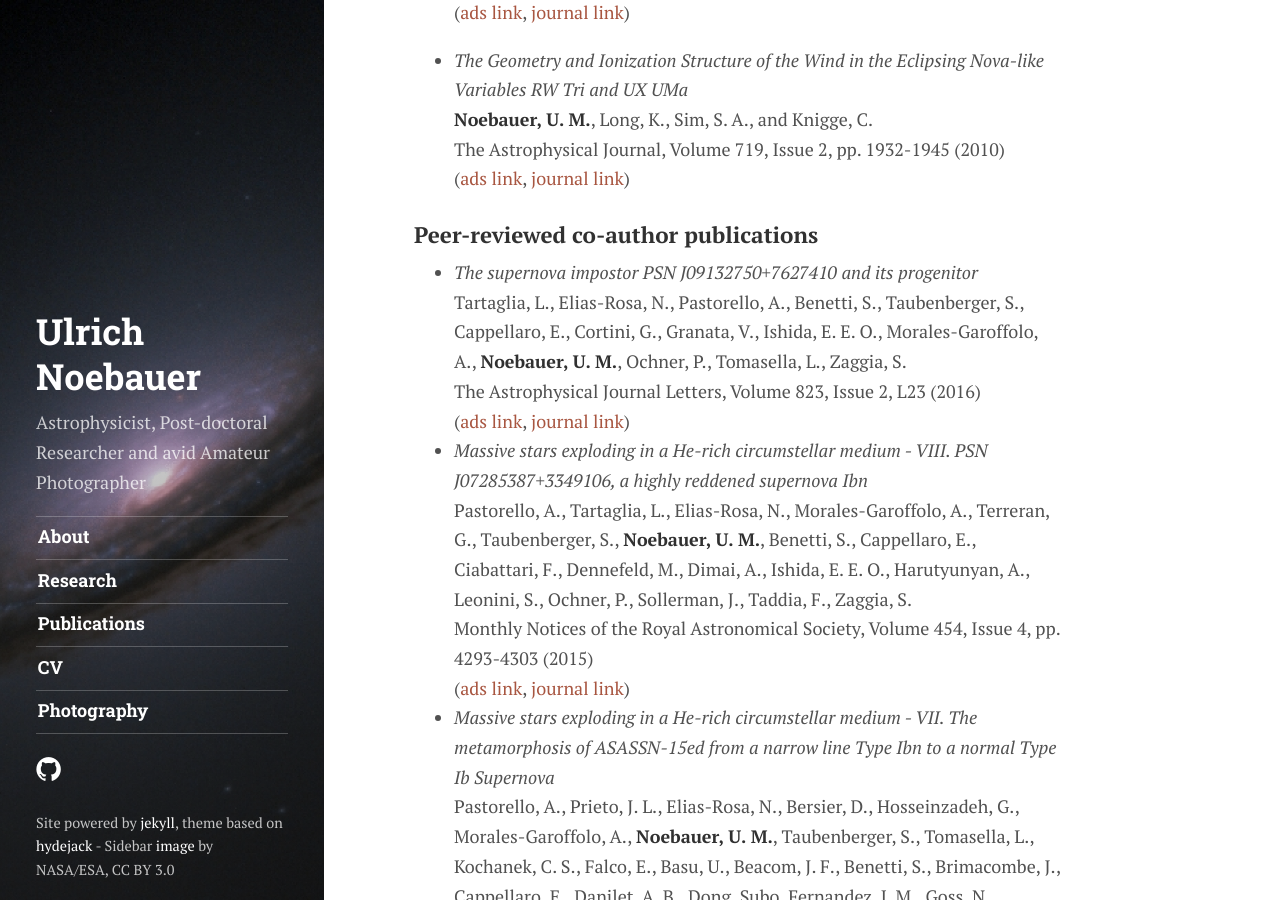
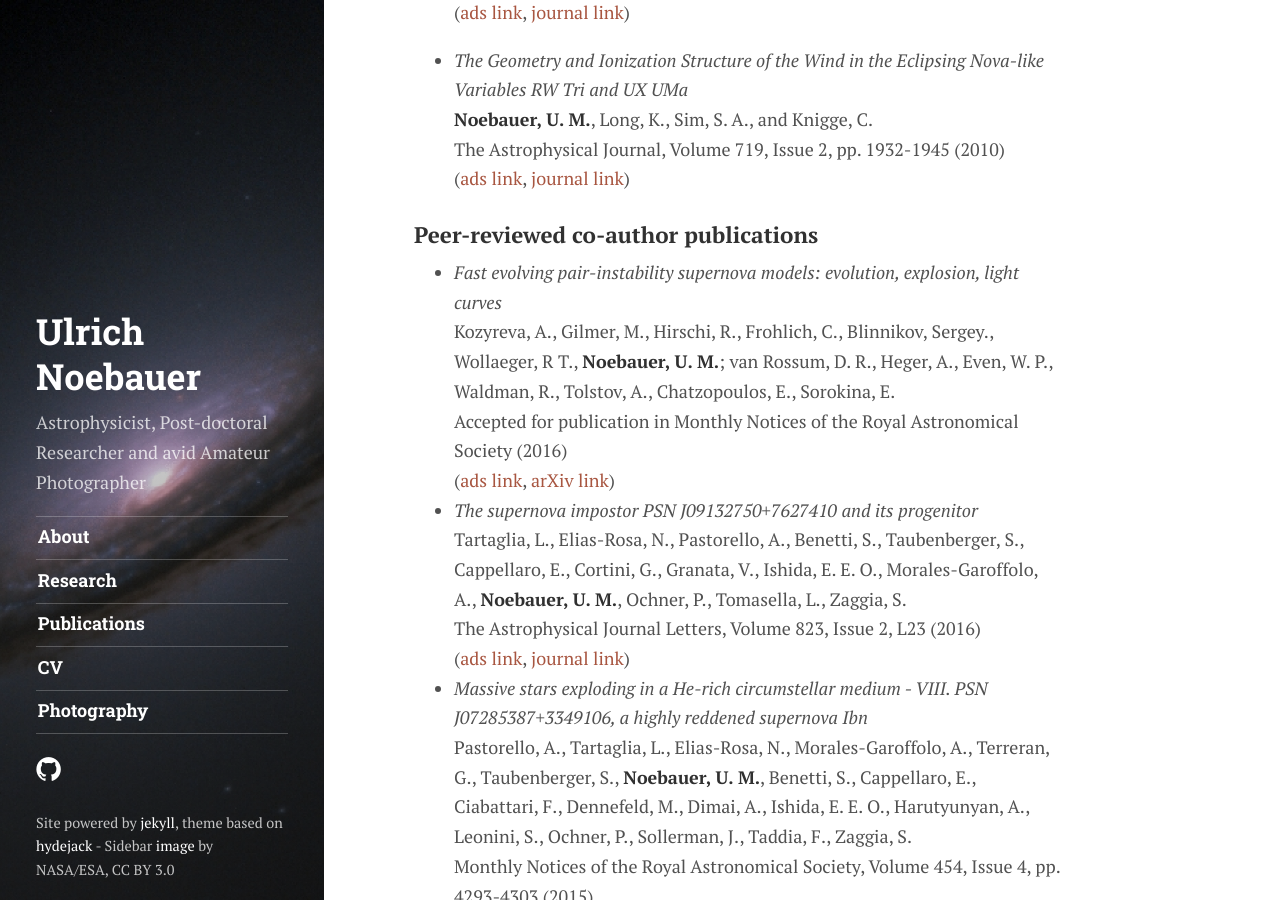
Before and after one commit to unoebauer/unoebauer.github.io, a Jekyll site: the page built from publications/index.md, in a window 1280 px wide and 900 px high, scrolled down 753 px. Built offline with Jekyll 4.4.1, drawn with Linux system fonts in a browser that asks for light colours; some web fonts are replaced.

Commit message:
Add PISNe paper to publication list

```diff
--- a/publications/index.md
+++ b/publications/index.md
@@ -28,6 +28,10 @@ permalink: /publications/
 
 ### Peer-reviewed co-author publications
 
+  * _Fast evolving pair-instability supernova models: evolution, explosion, light curves_
+     Kozyreva, A., Gilmer, M., Hirschi, R., Frohlich, C., Blinnikov, Sergey., Wollaeger, R T., __Noebauer, U. M.__; van Rossum, D. R., Heger, A., Even, W. P., Waldman, R., Tolstov, A., Chatzopoulos, E., Sorokina, E.
+     Accepted for publication in Monthly Notices of the Royal Astronomical Society (2016)
+     ([ads link][kozyreva2016ads], [arXiv link][kozyreva2016arxiv])
   * _The supernova impostor PSN J09132750+7627410 and its progenitor_
     Tartaglia, L., Elias-Rosa, N., Pastorello, A., Benetti, S., Taubenberger, S., Cappellaro, E., Cortini, G., Granata, V., Ishida, E. E. O., Morales-Garoffolo, A., __Noebauer, U. M.__, Ochner, P., Tomasella, L., Zaggia, S.
     The Astrophysical Journal Letters, Volume 823, Issue 2, L23 (2016)
```
Also changed, not shown: other parts of publications/index.md (+2 -0 lines).
